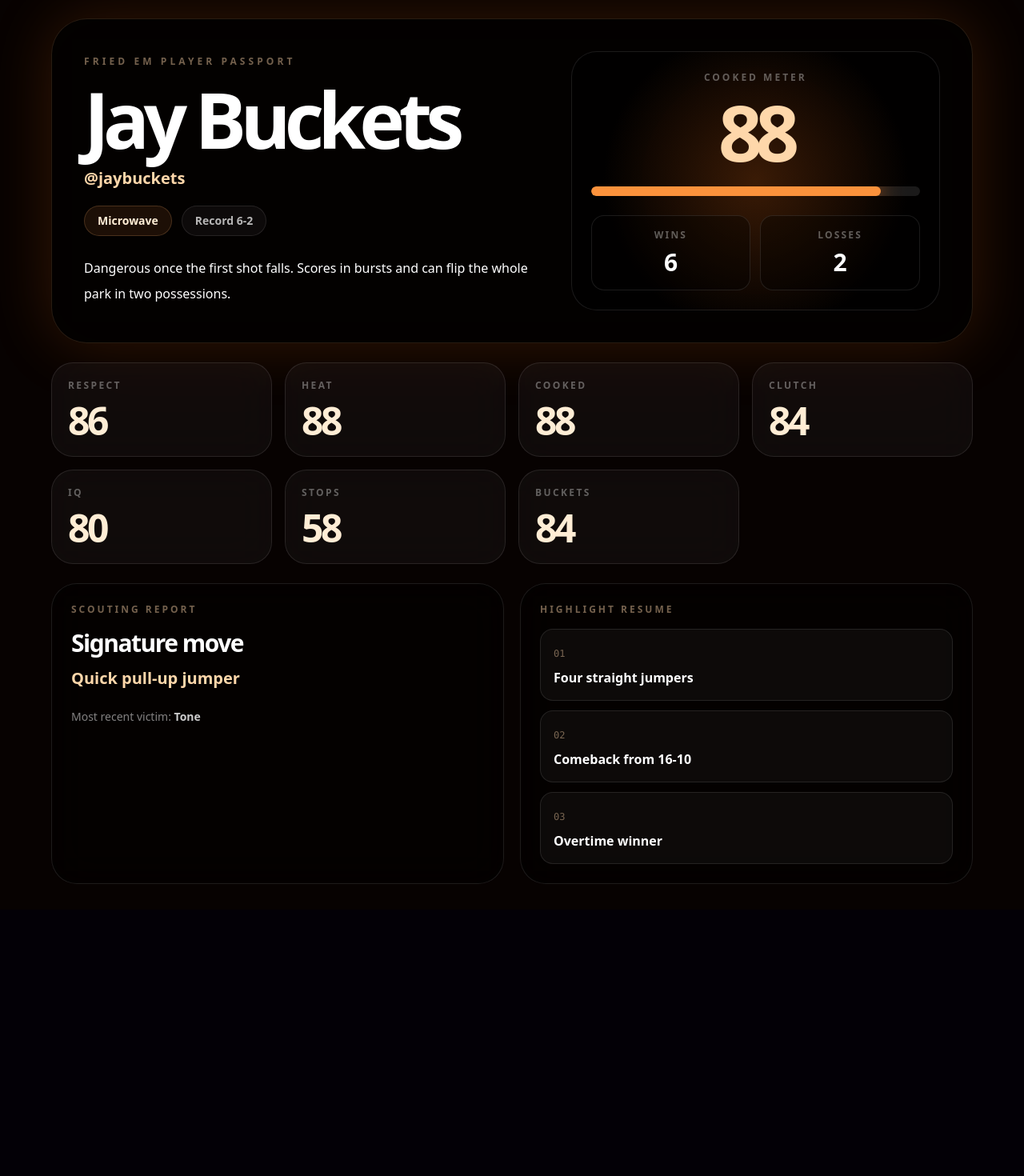
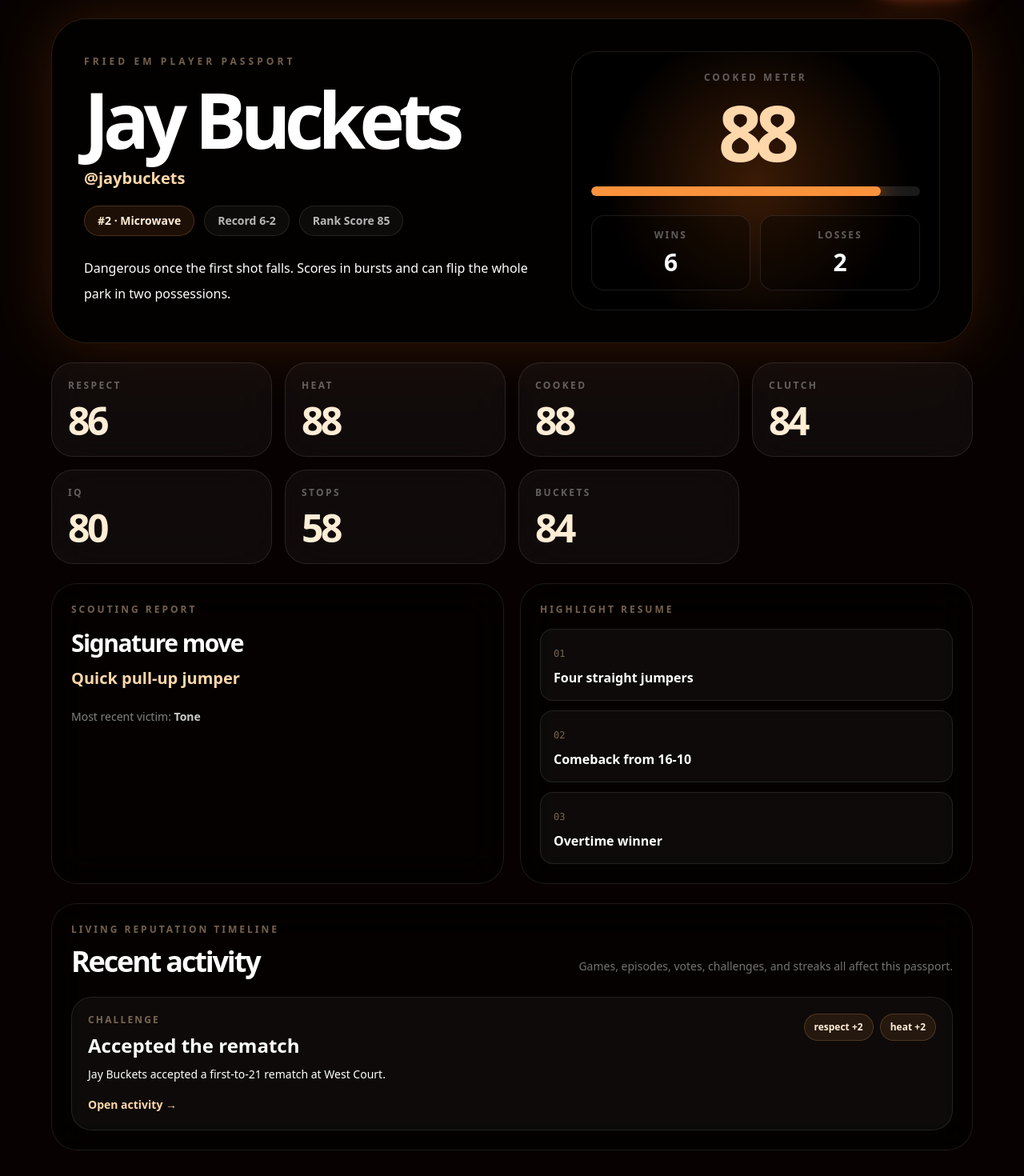
Before and after one commit to thatsmelodic/harmonic-os, a Next.js app: page /worlds/fried-em/players/jay-buckets in a window 1280 px wide. Shown: the part 87-1557 px from the top of the page at 80% size. Before the commit the page ends 1224 px from the top, so only its background shows below. Built offline with nearby package versions, Linux system fonts and the light colour scheme.

Commit message:
Connect reputation engine to player passports

```diff
--- a/app/worlds/fried-em/players/[slug]/page.tsx
+++ b/app/worlds/fried-em/players/[slug]/page.tsx
@@ -1,6 +1,8 @@
 import Link from 'next/link';
 import { notFound } from 'next/navigation';
 import { friedEmPlayers, getFriedEmPlayer } from '@/data/fried-em-players';
+import { getPlayerTimeline } from '@/data/fried-em-timeline';
+import { calculateRankScore, formatDelta, rankFriedEmPlayers } from '@/lib/fried-em-reputation';
 
 export function generateStaticParams() {
   return friedEmPlayers.map((player) => ({ slug: player.slug }));
@@ -11,6 +13,11 @@ export default async function FriedEmPlayerPage({ params }: { params: Promise<{
   const player = getFriedEmPlayer(slug);
 
   if (!player) notFound();
+
+  const rankedPlayers = rankFriedEmPlayers(friedEmPlayers);
+  const rankedPlayer = rankedPlayers.find((item) => item.slug === player.slug);
+  const timeline = getPlayerTimeline(player.slug);
+  const rankScore = calculateRankScore(player);
 
   const stats = [
     ['Respect', player.respect],
@@ -26,8 +33,8 @@ export default async function FriedEmPlayerPage({ params }: { params: Promise<{
     <main className="fried-em-world min-h-screen px-4 py-8 text-white sm:px-6">
       <div className="mx-auto max-w-6xl">
         <nav className="mb-8 flex flex-wrap items-center justify-between gap-3">
-          <Link href="/worlds/fried-em#leaderboard" className="rounded-full border border-white/10 bg-white/[.04] px-4 py-3 text-sm font-black text-white/70">← Cooked Board</Link>
-          <Link href="/" className="rounded-full border border-white/10 bg-white/[.04] px-4 py-3 text-sm font-black text-white/70">Universe Map</Link>
+          <Link href="/worlds/fried-em/players" className="rounded-full border border-white/10 bg-white/[.04] px-4 py-3 text-sm font-black text-white/70">← Cooked Board</Link>
+          <Link href="/worlds/fried-em" className="rounded-full border border-white/10 bg-white/[.04] px-4 py-3 text-sm font-black text-white/70">Back to Park</Link>
         </nav>
 
         <section className="overflow-hidden rounded-[2.8rem] border border-orange-300/15 bg-black/50 p-6 shadow-[0_0_80px_rgba(255,122,26,.18)] backdrop-blur-2xl sm:p-10">
@@ -37,8 +44,9 @@ export default async function FriedEmPlayerPage({ params }: { params: Promise<{
               <h1 className="mt-4 text-6xl font-black tracking-[-.08em] sm:text-8xl">{player.name}</h1>
               <p className="mt-3 text-xl font-black text-orange-200">{player.handle}</p>
               <div className="mt-5 flex flex-wrap gap-3">
-                <span className="rounded-full border border-orange-300/20 bg-orange-400/10 px-4 py-2 text-sm font-black text-orange-100">{player.badge}</span>
+                <span className="rounded-full border border-orange-300/20 bg-orange-400/10 px-4 py-2 text-sm font-black text-orange-100">#{rankedPlayer?.rank ?? '-'} · {player.badge}</span>
                 <span className="rounded-full border border-white/10 bg-white/[.04] px-4 py-2 text-sm font-black text-white/70">Record {player.record}</span>
+                <span className="rounded-full border border-white/10 bg-white/[.04] px-4 py-2 text-sm font-black text-white/70">Rank Score {rankScore}</span>
               </div>
               <p className="mt-6 max-w-2xl text-base leading-8 text-white/58">{player.bio}</p>
             </div>
@@ -69,6 +77,24 @@ export default async function FriedEmPlayerPage({ params }: { params: Promise<{
             <div className="mt-4 grid gap-3">{player.highlights.map((highlight, index) => <div key={highlight} className="rounded-2xl border border-white/10 bg-white/[.035] p-4"><span className="font-mono text-xs text-orange-200/45">0{index + 1}</span><p className="mt-2 font-black">{highlight}</p></div>)}</div>
           </article>
         </section>
+
+        <section className="mt-6 rounded-[2rem] border border-white/10 bg-black/40 p-6 backdrop-blur-xl">
+          <div className="flex flex-wrap items-end justify-between gap-4">
+            <div><p className="text-xs font-black uppercase tracking-[.25em] text-orange-200/45">Living Reputation Timeline</p><h2 className="mt-3 text-4xl font-black tracking-[-.06em]">Recent activity</h2></div>
+            <p className="max-w-xl text-sm leading-7 text-white/45">Games, episodes, votes, challenges, and streaks all affect this passport.</p>
+          </div>
+          <div className="mt-6 grid gap-4">
+            {timeline.length ? timeline.map((event) => (
+              <article key={event.id} className="rounded-[1.6rem] border border-white/10 bg-white/[.035] p-5">
+                <div className="flex flex-wrap items-start justify-between gap-4">
+                  <div><p className="text-xs font-black uppercase tracking-[.18em] text-orange-200/45">{event.type}</p><h3 className="mt-2 text-2xl font-black">{event.title}</h3><p className="mt-2 text-sm leading-6 text-white/48">{event.description}</p></div>
+                  <div className="flex flex-wrap gap-2">{Object.entries(event.delta).map(([key, value]) => typeof value === 'number' && value !== 0 ? <span key={key} className="rounded-full border border-orange-300/20 bg-orange-400/10 px-3 py-2 text-xs font-black text-orange-100">{key} {formatDelta(value)}</span> : null)}</div>
+                </div>
+                {event.href && <Link href={event.href} className="mt-4 inline-flex text-sm font-black text-orange-200">Open activity →</Link>}
+              </article>
+            )) : <p className="text-sm text-white/45">No reputation events recorded yet.</p>}
+          </div>
+        </section>
       </div>
     </main>
   );
```
